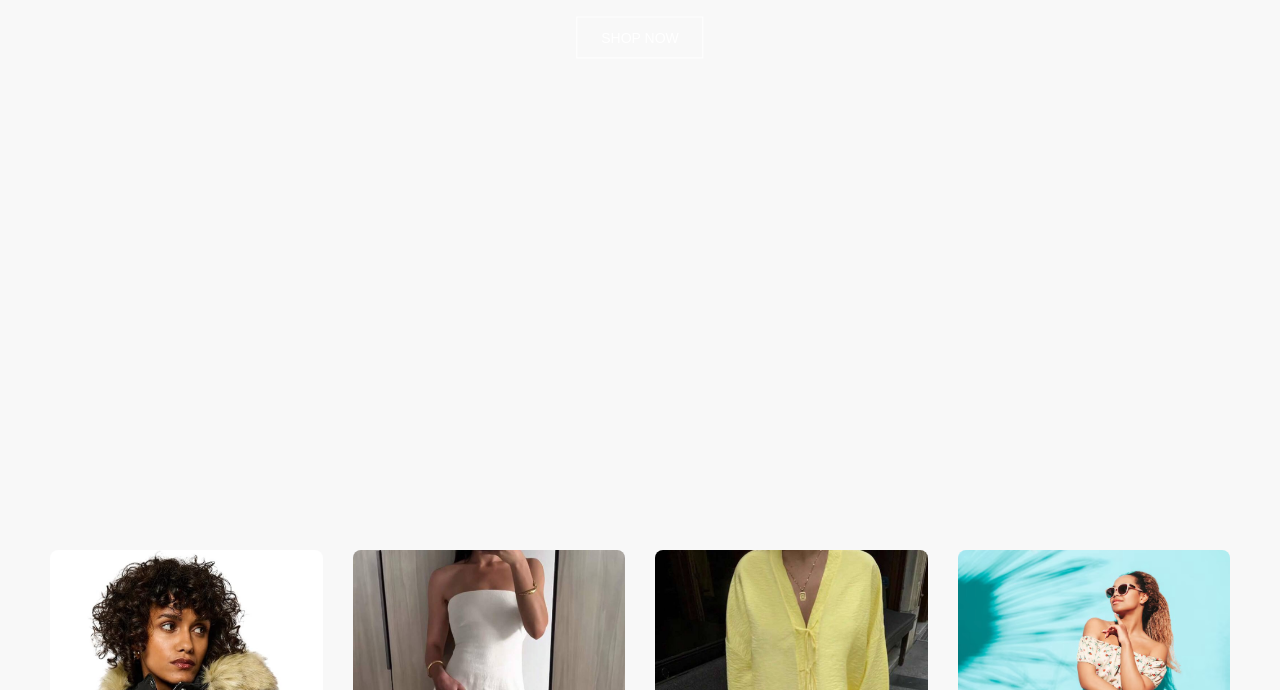
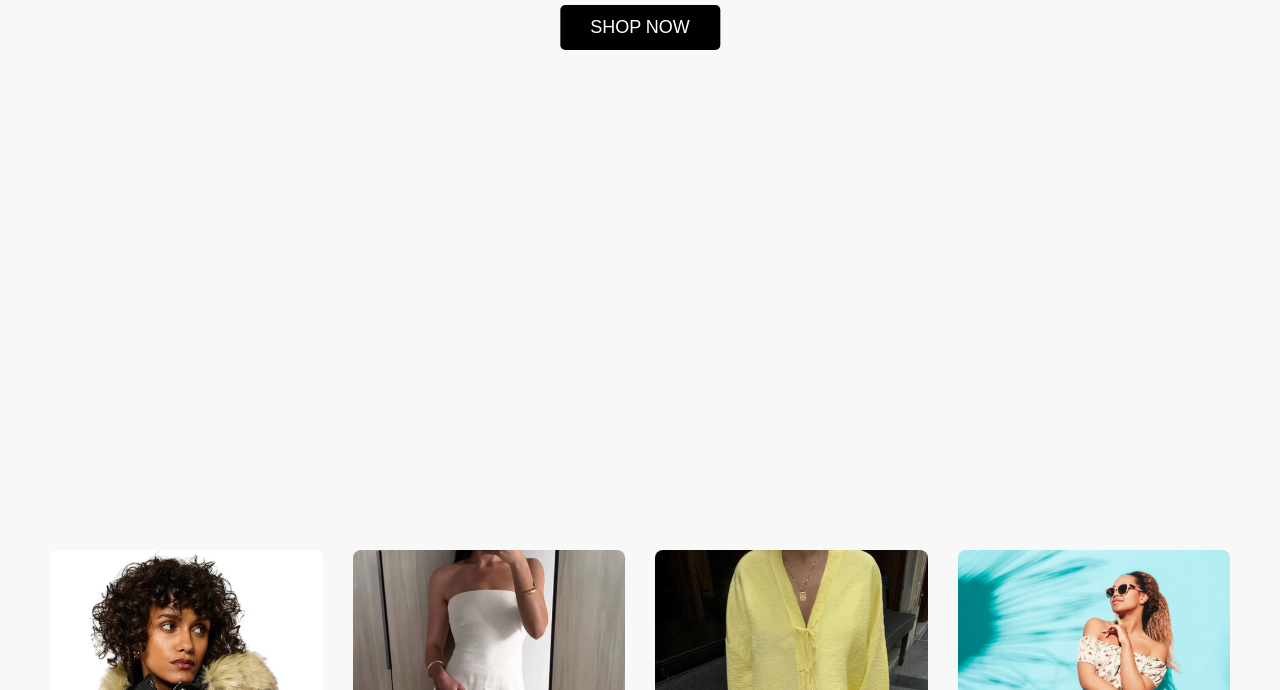
Before and after one commit to Dealora1/Dealora, a plain HTML site: page home.html in a window 1280 px wide. Shown: the part 410-1100 px from the top of the page. Drawn offline with Linux system fonts and the light colour scheme.

Commit message:
Update SHOP NOW button

```diff
--- a/home.html
+++ b/home.html
@@ -119,7 +119,8 @@
     <!-- محتوى الصفحة -->
     <div class="content">
       <h1>DEALORA</h1>
-      <button class="shop-now">SHOP NOW</button>
+      <a href="catalog.html" class="shop-now">SHOP NOW</a>
+
     </div>
   </div>
 
--- a/styles.css
+++ b/styles.css
@@ -122,20 +122,23 @@
   }
 
   .shop-now {
-    margin-top: 40px;
-    font-size: 14px;
-    background: none;
-    border: 1px solid white;
+    display: inline-block;
+    background-color: black;
     color: white;
-    padding: 12px 24px;
+    padding: 12px 30px;
+    font-size: 18px;
+    border: none;
     cursor: pointer;
-    transition: 0.3s ease;
+    text-decoration: none;
+    border-radius: 5px;
+    margin-top: 20px;
+    transition: background-color 0.3s ease;
   }
 
   .shop-now:hover {
-    background-color: white;
-    color: black;
+    background-color: #333;
   }
+
 
   /* صفحة تسجيل الدخول */
   .container {
```
